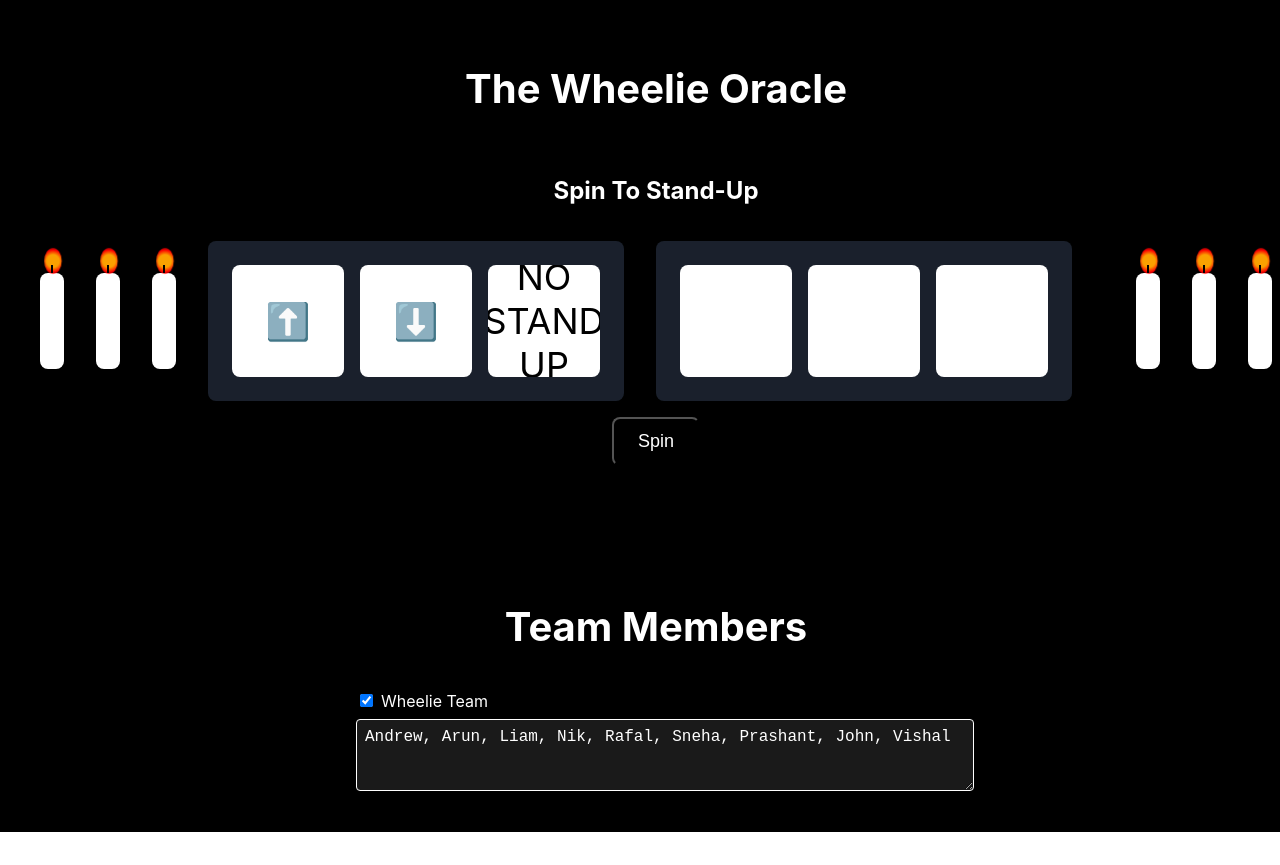
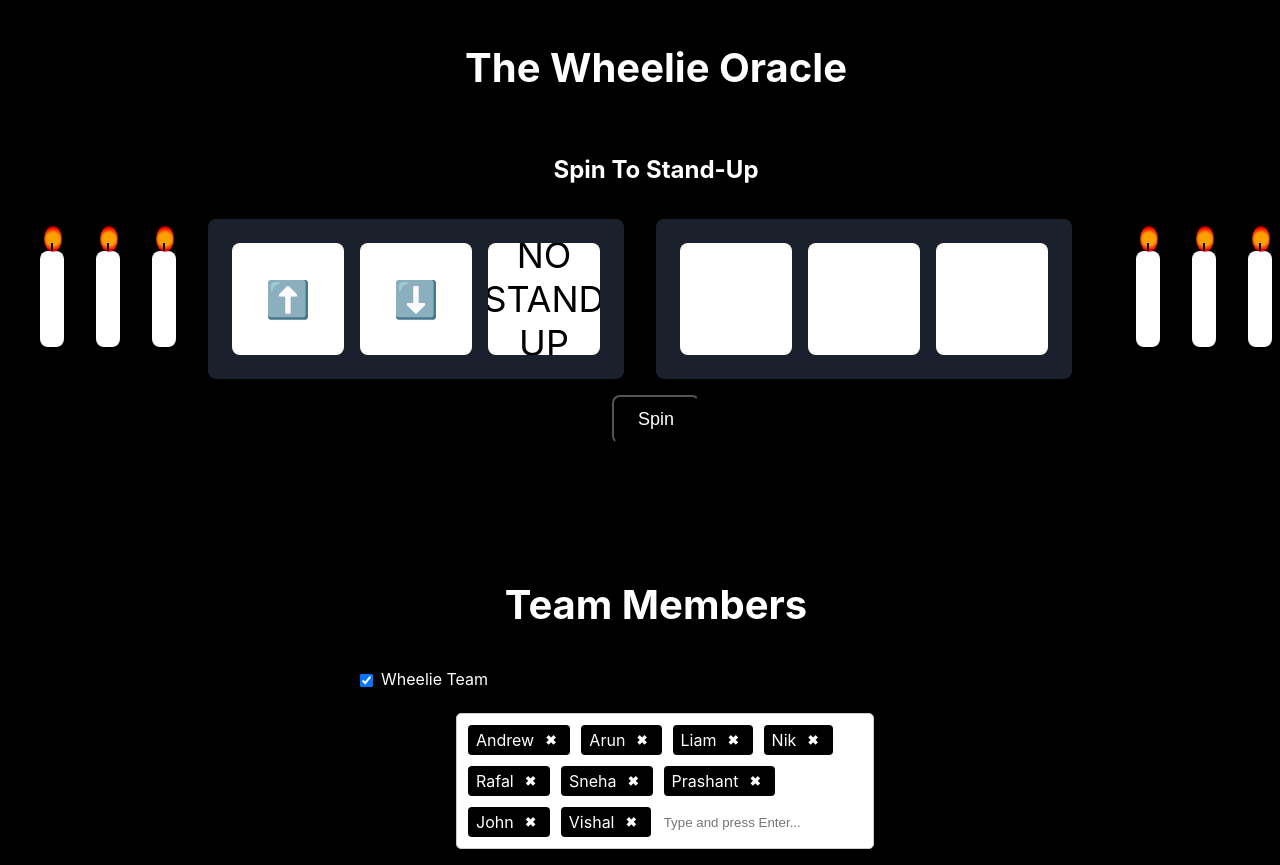
Before and after one commit to andrewoc98/up-or-down, a React (Create React App) app: page / in a window 1280 px wide. Both pictures are taken after a click on the label "Wheelie Team". Shown: the top 865 px of the page. Before the commit the page ends 832 px from the top, so only its background shows below. Built offline with nearby package versions, Linux system fonts and the light colour scheme.

Commit message:
new text fields

```diff
--- a/src/App.css
+++ b/src/App.css
@@ -147,3 +147,91 @@ p{
 h3{
     align-content: center;
 }
+
+.tag-input-container {
+    width: 100%;
+    max-width: 400px;
+}
+
+.tag-textarea {
+    display: flex;
+    gap: 5px;
+    flex-wrap: wrap; /* Ensure tags wrap instead of overflowing */
+    border: 1px solid #ccc;
+    padding: 8px;
+    min-height: 60px;
+    border-radius: 5px;
+    background: white;
+    cursor: text;
+    width: 100%;
+    max-width: 400px; /* Prevent excessive width */
+    overflow: hidden;
+}
+
+.tag {
+    background: black;
+    color: white;
+    padding: 5px 8px;
+    border-radius: 4px;
+    display: flex;
+    align-items: center;
+    background: black;
+    color: white;
+    padding: 5px 8px;
+    border-radius: 4px;
+    display: flex;
+    align-items: center;
+    margin: 3px; /* Add spacing between tags */
+    max-width: calc(100% - 10px); /* Ensure tags don’t overflow */
+    white-space: nowrap;
+}
+
+.remove-tag {
+    background: none;
+    border: none;
+    color: white;
+    font-weight: bold;
+    margin-left: 5px;
+    cursor: pointer;
+}
+
+.tag-input {
+    border: none;
+    outline: none;
+    flex: 1;
+    padding: 5px;
+    width: 100%;
+    border: none;
+    outline: none;
+    flex: 1;
+    padding: 5px;
+    min-width: 100px;
+    width: auto; /* Allow the input to shrink properly */
+}
+
+.input-container {
+    display: flex;
+    align-items: center;
+    gap: 10px; /* Adjusts spacing between checkbox and TagInput */
+    width: 100%;
+    max-width: 400px; /* Ensures consistent width */
+}
+
+.checkbox-container {
+    display: flex;
+    align-items: center;
+    white-space: nowrap; /* Prevents label text from wrapping */
+    margin-right: auto; /* Ensures the checkbox is on the left */
+}
+
+.checkbox-container input[type="checkbox"] {
+    transform: translateY(1px); /* Adjust vertical alignment if needed */
+}
+
+.tag-input-container {
+    flex-grow: 1; /* Ensures TagInput takes remaining space */
+}
+
+.tag-textarea {
+/* Prevent overflow */
+}
--- a/src/App.js
+++ b/src/App.js
@@ -1,6 +1,7 @@
 import React, {useState, useEffect} from "react";
 import { motion } from "framer-motion";
 import "./App.css"
+import TagInput from "./TagInput";
 
 const rand = Math.floor(Math.random() * 100);
 const result = Math.random() < 0.5 ? "Good" : "Bad";
@@ -143,13 +144,11 @@ export default function SlotMachine() {
                       Wheelie Team
                   </label>
               </div>
-              <textarea
-                  value={sacrificialLambs}
-                  onChange={(e) => setSacrificialLambs(e.target.value)}
-                  rows={3}
-                  className="lambs-input"
-              />
-          </div>
+              </div>
+          <TagInput
+              isWheelieTeam={isWheelieTeam}
+              wheelieTeam={wheelieTeam}
+              onTagsChange={setSacrificialLambs} />
       </div>
   );
 }
--- /dev/null
+++ b/src/TagInput.js
@@ -0,0 +1,48 @@
+import { useState, useEffect } from "react";
+
+export default function TagInput({ isWheelieTeam, wheelieTeam, onTagsChange }) {
+    const [tags, setTags] = useState([]);
+
+    // Sync with "Wheelie Team" checkbox state
+    useEffect(() => {
+        if (isWheelieTeam) {
+            setTags(wheelieTeam);
+        } else {
+            setTags([]);
+        }
+    }, [isWheelieTeam, wheelieTeam]);
+
+    useEffect(() => {
+        onTagsChange(tags.join(", "));
+    }, [tags, onTagsChange]);
+
+    const addTag = (e) => {
+        if (e.key === "Enter" && e.target.value.trim()) {
+            setTags([...tags, e.target.value.trim()]);
+            e.target.value = "";
+        }
+    };
+
+    const removeTag = (index) => {
+        setTags(tags.filter((_, i) => i !== index));
+    };
+
+    return (
+        <div className="tag-input-container">
+            <div className="tag-textarea">
+                {tags.map((tag, index) => (
+                    <div key={index} className="tag">
+                        {tag}
+                        <button onClick={() => removeTag(index)} className="remove-tag">✖</button>
+                    </div>
+                ))}
+                <input
+                    type="text"
+                    placeholder="Type and press Enter..."
+                    onKeyDown={addTag}
+                    className="tag-input"
+                />
+            </div>
+        </div>
+    );
+}
```
Also changed, not shown: 1 other file (tests, documents, lock files or other folders).
